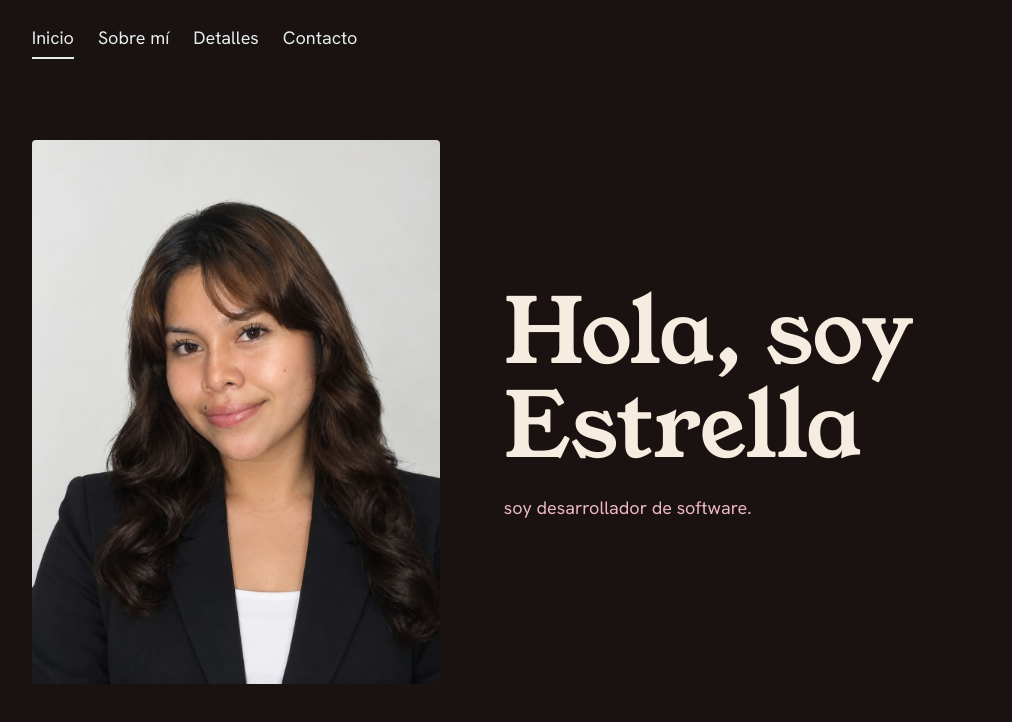
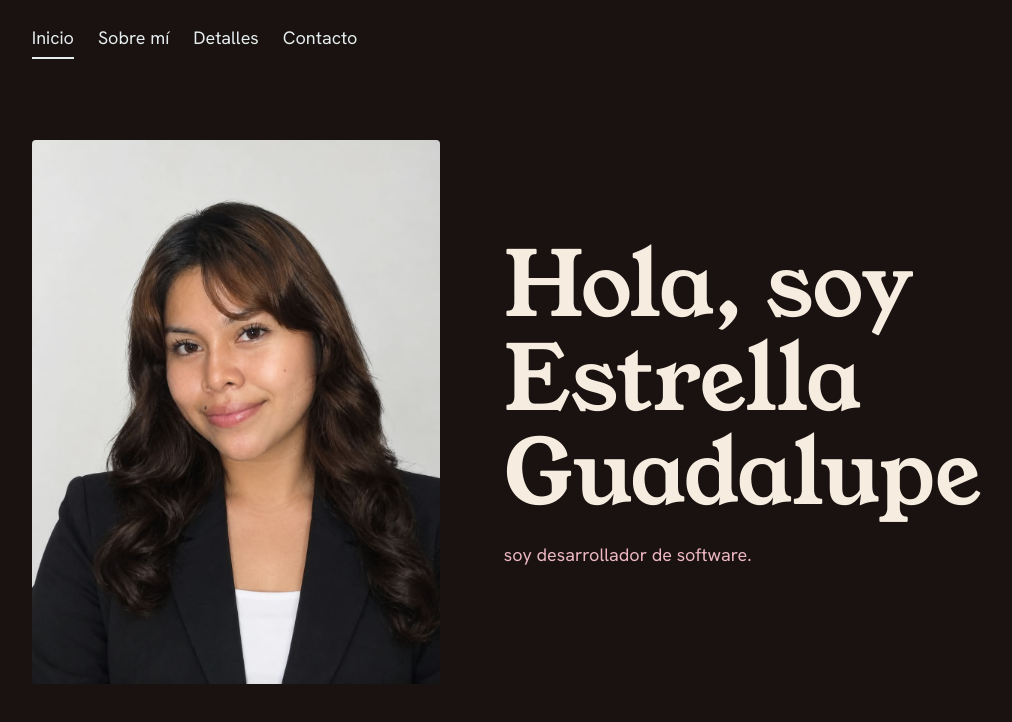
Before and after one commit to estrellita902/practica1, a plain HTML site: page index.html in a window 1280 px wide. Shown: the whole page, without its empty margins (45-1057 px from the left). Drawn offline with Linux system fonts and the light colour scheme.

Commit message:
agregue mi nombre

```diff
--- a/index.html
+++ b/index.html
@@ -23,7 +23,7 @@
         <img src="foto.png" alt="Retrato con suéter rojo de margaritas, en un cuarto lleno de objetos de colores">
       </figure>
       <div class="texto">
-        <h1>Hola, soy<br>Estrella</h1>
+        <h1>Hola, soy<br>Estrella Guadalupe</h1>
         <p class="lead">soy desarrollador de software.</p>
       </div>
     </section>
```
